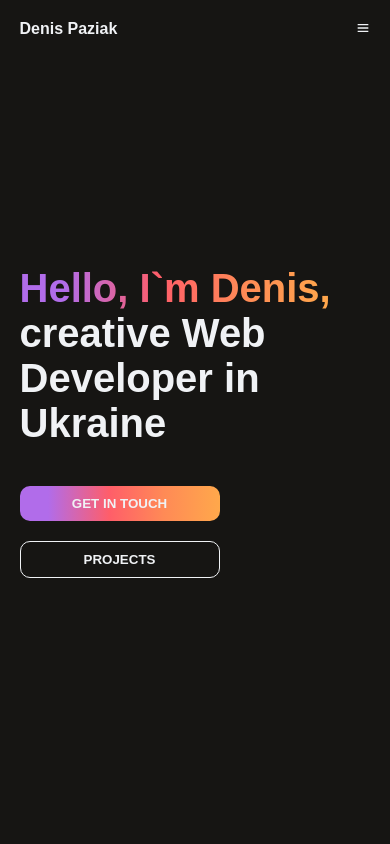
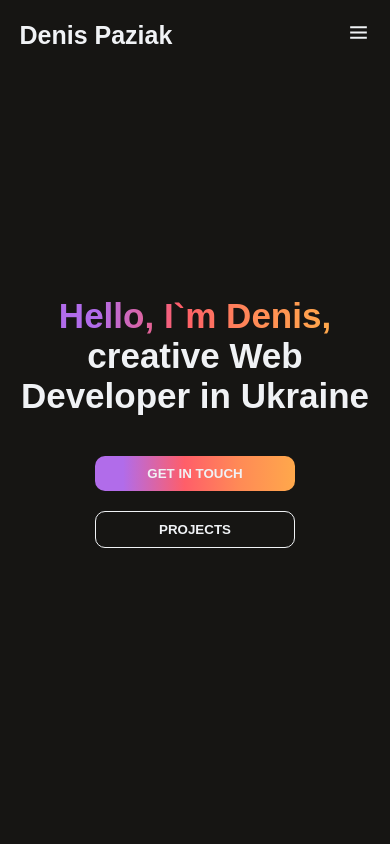
Before and after one commit to Denis-Paziak/portfolio, a React (Create React App) app: page / in a window 390 px wide. Shown: the top 844 px of the page. Built offline with nearby package versions, Linux system fonts and the light colour scheme; a web font is replaced by a local one.

Commit message:
fix responsive

```diff
--- a/src/Components/About/About.tsx
+++ b/src/Components/About/About.tsx
@@ -22,7 +22,7 @@ function About() {
                         <div className='row'>
                             <div className="item">
                                 <h3 className='gradient'>projects done</h3>
-                                <h2>20+</h2>
+                                <h2>40+</h2>
                             </div>
                             <div className="item">
                                 <h3 className='gradient'>experience</h3>
--- a/src/Components/App/App.tsx
+++ b/src/Components/App/App.tsx
@@ -1,4 +1,4 @@
-import React, { useEffect, useRef, useState } from 'react';
+import React, { useEffect, useState } from 'react';
 import Header from '../Header/Header';
 import Home from '../Home/Home';
 import About from '../About/About';
@@ -8,28 +8,9 @@ import { Footer } from '../Footer/Footer';
 
 
 function App() {
-  const [mousePosition, setMousePosition] = useState({ x: 0, y: 0 });
-  const cursorEl = useRef<HTMLDivElement>(null);
-  const cursorBorder = useRef<HTMLDivElement>(null);
   const [statusMenu, setMenuStatus] = useState("");
 
-
-  const handleMouseMove = (event: any) => {
-    setMousePosition({ x: event.clientX, y: event.clientY });
-  }
-
   useEffect(() => {
-    // Hover
-    document.addEventListener('mousemove', handleMouseMove);
-    document.querySelectorAll(".hover").forEach(el => {
-      el.addEventListener("mouseover", () => {
-        if (cursorEl.current && cursorBorder.current) {
-          cursorBorder.current.classList.add("active");
-          cursorEl.current.classList.add("active");
-        }
-      });
-    });
-
     // Scroll
     const anchors: NodeListOf<HTMLAnchorElement> = document.querySelectorAll('a[href*="#"]');
 
@@ -52,41 +33,11 @@ function App() {
         }
       });
     });
-
-
-    document.querySelectorAll(".hover").forEach(el => {
-      el.addEventListener("mouseout", () => {
-        if (cursorEl.current && cursorBorder.current) {
-          cursorBorder.current.classList.remove("active");
-          cursorEl.current.classList.remove("active");
-        }
-      });
-    });
-
-    return () => {
-      document.removeEventListener('mousemove', handleMouseMove);
-    };
   }, []);
-
-  useEffect(() => {
-    if (cursorEl.current && cursorBorder.current) {
-      cursorEl.current.style.top = `${mousePosition.y}px`;
-      cursorEl.current.style.left = `${mousePosition.x}px`;
-      cursorBorder.current.style.top = `${mousePosition.y}px`;
-      cursorBorder.current.style.left = `${mousePosition.x}px`;
-    }
-  }, [mousePosition]);
 
 
   return (
     <div className="App">
-      <div className="cursor-box">
-        <div className="cursor" ref={cursorEl}></div>
-        <div className="cursor-border" ref={cursorBorder}>
-          <div className="bg"></div>
-        </div>
-      </div>
-
       <Header statusMenu={statusMenu} setMenuStatus={setMenuStatus} />
       <Home />
       <Projects />
--- a/src/Components/Header/header.scss
+++ b/src/Components/Header/header.scss
@@ -10,14 +10,23 @@
     .container {
         display: flex;
         justify-content: space-between;
+        align-items: center;
         padding: 20px 0;
         font-weight: bold;
     }
 }
 
+.logo {
+    font-size: 25px;
+}
+
 .nav {
     display: flex;
     gap: 15px;
+}
+
+.menu {
+    font-size: 25px;
 }
 
 .menu,
--- a/src/Components/Home/home.scss
+++ b/src/Components/Home/home.scss
@@ -49,19 +49,19 @@
     .home {
 
         h1 {
-            text-align: start;
-            font-size: 40px;
+            font-size: 35px;
         }
 
         .container {
-            align-items: flex-start;
             padding-top: 150px;
             padding-bottom: 150px;
         }
 
         .buttons {
+            flex-direction: column;
+            align-items: center;
             width: 100%;
-            flex-direction: column;
+
 
             button {
                 width: 200px;
--- a/src/index.scss
+++ b/src/index.scss
@@ -11,14 +11,8 @@ body {
   background: $black-primary;
   color: $white-primary;
   font-family: 'Bai Jamjuree', sans-serif;
-  cursor: none;
 }
 
-@media screen and (max-width: 768px) {
-  body {
-    cursor: auto;
-  }
-}
 
 .cursor {
   position: fixed;
@@ -73,29 +67,6 @@ body {
   z-index: 800;
   z-index: -1;
 }
-
-@media screen and (max-width: 768px) {
-  .cursor-border {
-    display: none;
-  }
-}
-
-.cursor-border.active {
-  background: #767676;
-  transform: translate(-50%, -50%) scale(1.5);
-  opacity: 0.3;
-}
-
-.hover {
-  cursor: none;
-}
-
-@media screen and (max-width: 768px) {
-  .hover {
-    cursor: auto;
-  }
-}
-
 
 .container {
   width: 80%;
```
